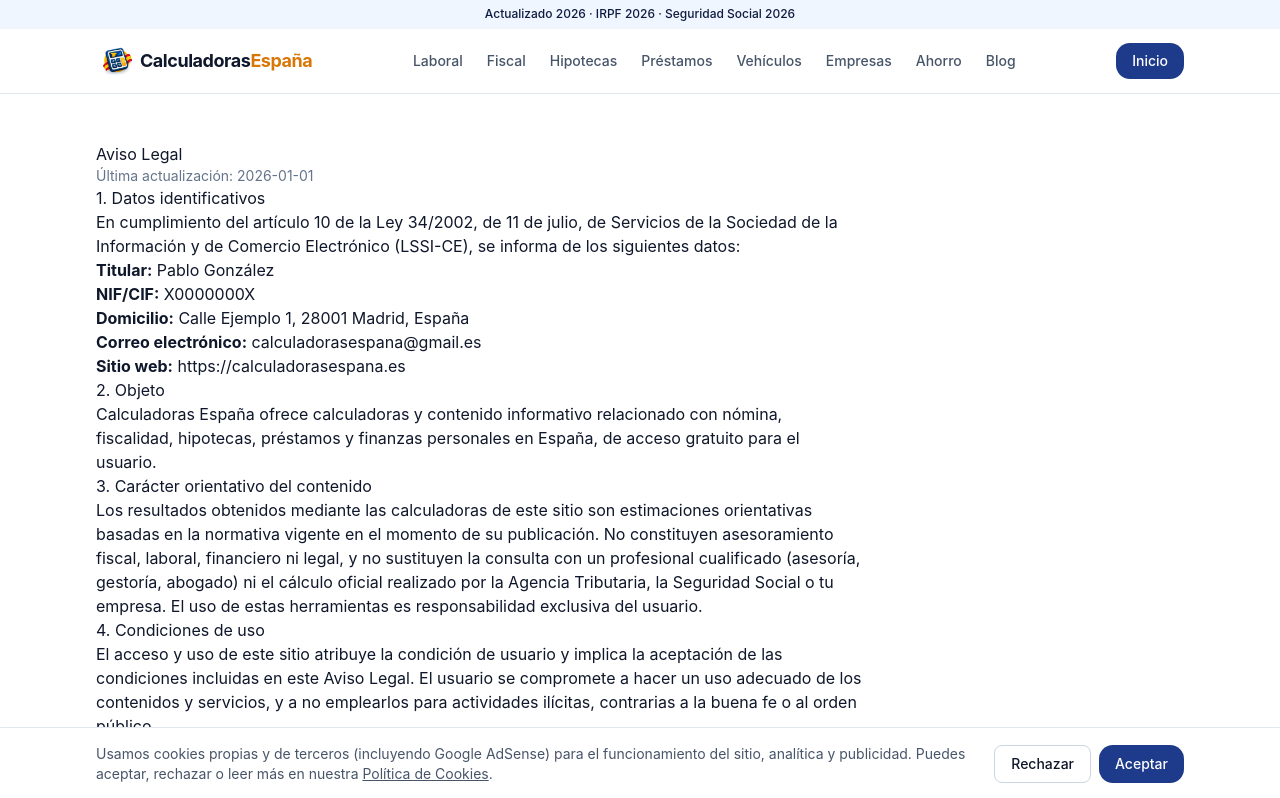
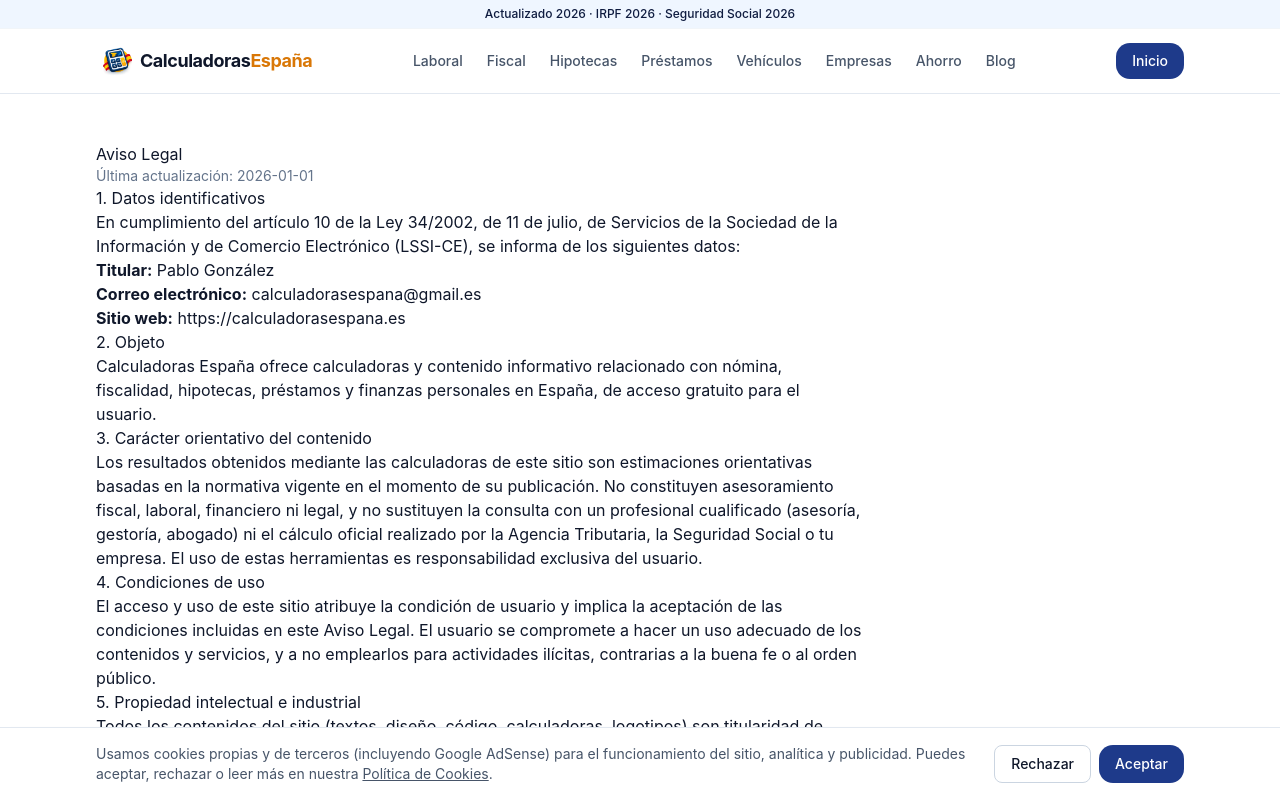
Before and after one commit to solucionesintegralesmurcia/cc, a Next.js app: page /aviso-legal in a window 1280 px wide. Shown: the top 798 px of the page. Built offline with nearby package versions, Linux system fonts and the light colour scheme; no server answers.

Commit message:
Add files via upload

```diff
--- a/app/aviso-legal/page.tsx
+++ b/app/aviso-legal/page.tsx
@@ -26,12 +26,6 @@ export default function AvisoLegalPage() {
         <ul>
           <li>
             <strong>Titular:</strong> {siteConfig.titular}
-          </li>
-          <li>
-            <strong>NIF/CIF:</strong> {siteConfig.nif}
-          </li>
-          <li>
-            <strong>Domicilio:</strong> {siteConfig.domicilio}
           </li>
           <li>
             <strong>Correo electrónico:</strong> {siteConfig.emailContacto}
--- a/lib/site-config.ts
+++ b/lib/site-config.ts
@@ -1,12 +1,13 @@
-// El NIF y el domicilio son datos legales reales que exige la LSSI-CE para
-// el Aviso Legal: NO se inventan, hay que rellenarlos con los tuyos antes
-// de publicar. El resto ya está actualizado con los datos que diste.
+// El NIF y el domicilio ya NO se muestran en el Aviso Legal (siguiendo el
+// mismo criterio que otros sitios similares sin actividad económica formal
+// dada de alta). Quedan aquí por si en el futuro te das de alta como
+// autónomo/empresa y quieres publicarlos.
 export const siteConfig = {
   nombreSitio: 'Calculadoras España',
   dominio: 'https://calculadorasespana.es',
   titular: 'Pablo González',
-  nif: 'X0000000X', // ⚠️ rellenar con tu NIF/CIF real (obligatorio para el Aviso Legal)
-  domicilio: 'Calle Ejemplo 1, 28001 Madrid, España', // ⚠️ rellenar con tu domicilio real
+  nif: '', // opcional — solo si tienes actividad económica dada de alta
+  domicilio: '', // opcional — solo si tienes actividad económica dada de alta
   emailContacto: 'calculadorasespana@gmail.es',
   telefonoContacto: '', // opcional
   registroMercantil: '', // opcional, solo si eres sociedad
```
